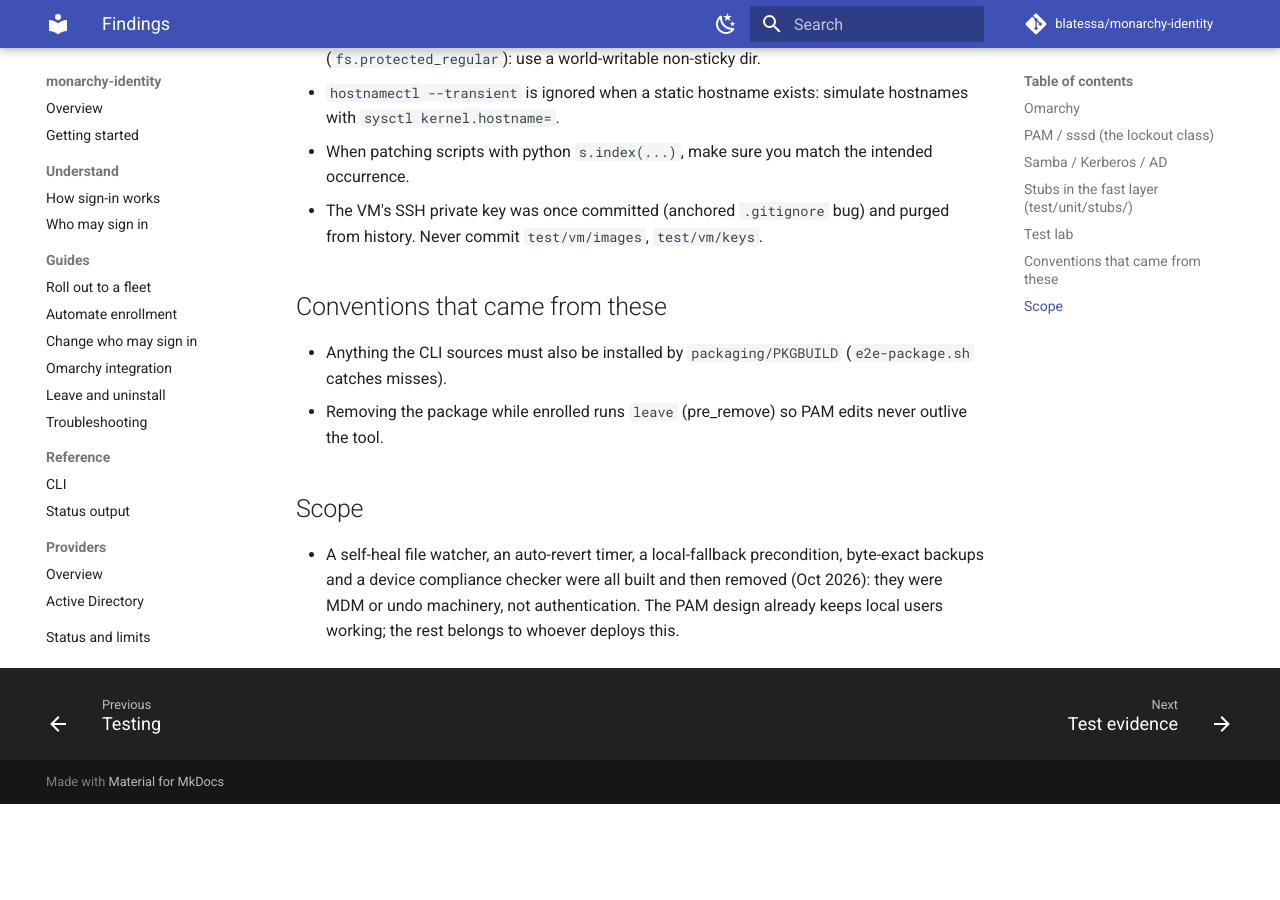
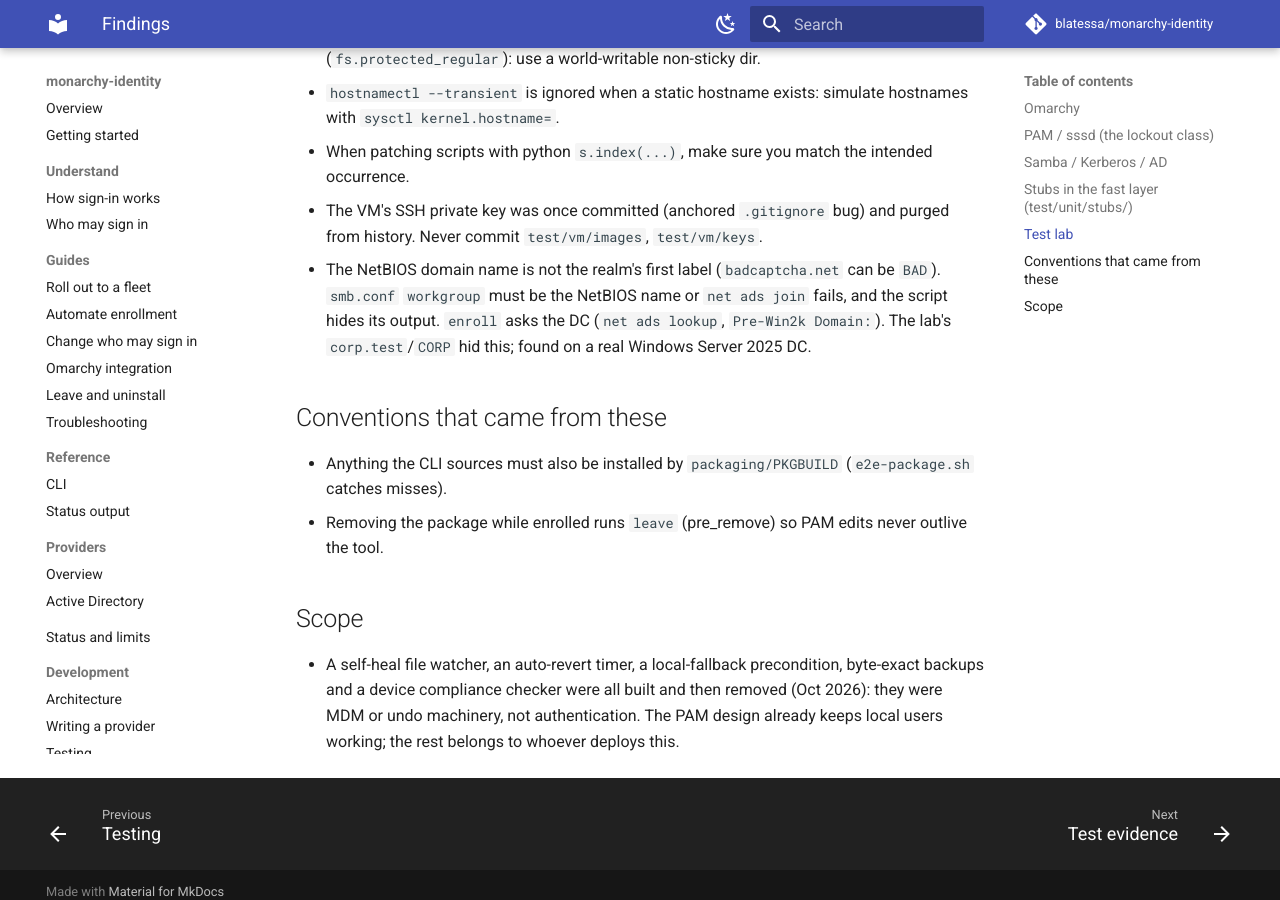
Before and after one commit to blatessa/monarchy-identity, an MkDocs documentation site: the page built from docs/dev/findings.md, in a window 1280 px wide and 900 px high, scrolled down 2489 px. Built offline with MkDocs 1.6.1 and Material for MkDocs 9.7.7, drawn with Linux system fonts in a browser that asks for light colours; comment, search, counter and statistics services are not loaded; before the commit the page ends 3293 px from its top, so only the background shows below that.

Commit message:
AD: take the samba workgroup from the DC's NetBIOS name
smb.conf's workgroup was the realm's first label (BADCAPTCHA), but the
domain's NetBIOS name is BAD; a join with the wrong workgroup fails, and
enroll hides the join's output. Ask the DC (net ads lookup) and use its
"Pre-Win2k Domain". Found on a real Windows Server 2025 DC; the lab's
corp.test/CORP could not show it.

Tests: stub net answers lookup; enroll.sh covers a differing NetBIOS name.
docs: findings.md only (internal).

Co-Authored-By: Claude Sonnet 5.5 <noreply@anthropic.com>

```diff
--- a/docs/dev/findings.md
+++ b/docs/dev/findings.md
@@ -61,6 +61,9 @@ captured from the lab VM (samba `net` against the Samba AD, 17 Oct 2026):
 - `hostnamectl --transient` is ignored when a static hostname exists: simulate hostnames with `sysctl kernel.hostname=`.
 - When patching scripts with python `s.index(...)`, make sure you match the intended occurrence.
 - The VM's SSH private key was once committed (anchored `.gitignore` bug) and purged from history. Never commit `test/vm/images`, `test/vm/keys`.
+- The NetBIOS domain name is not the realm's first label (`badcaptcha.net` can be `BAD`). `smb.conf` `workgroup` must be the
+  NetBIOS name or `net ads join` fails, and the script hides its output. `enroll` asks the DC (`net ads lookup`, `Pre-Win2k Domain:`).
+  The lab's `corp.test`/`CORP` hid this; found on a real Windows Server 2025 DC.
 
 ## Conventions that came from these
 - Anything the CLI sources must also be installed by `packaging/PKGBUILD` (`e2e-package.sh` catches misses).
```
Also changed, not shown: 4 other files.
